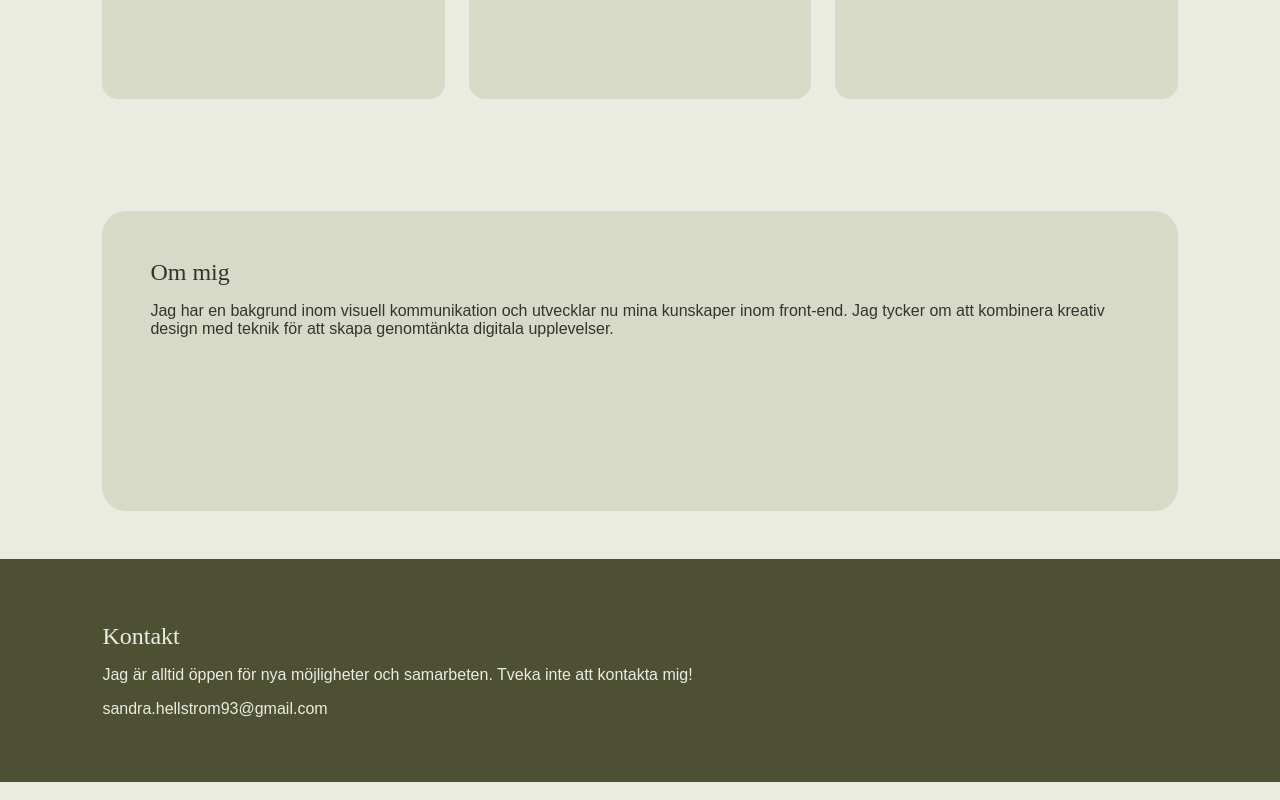
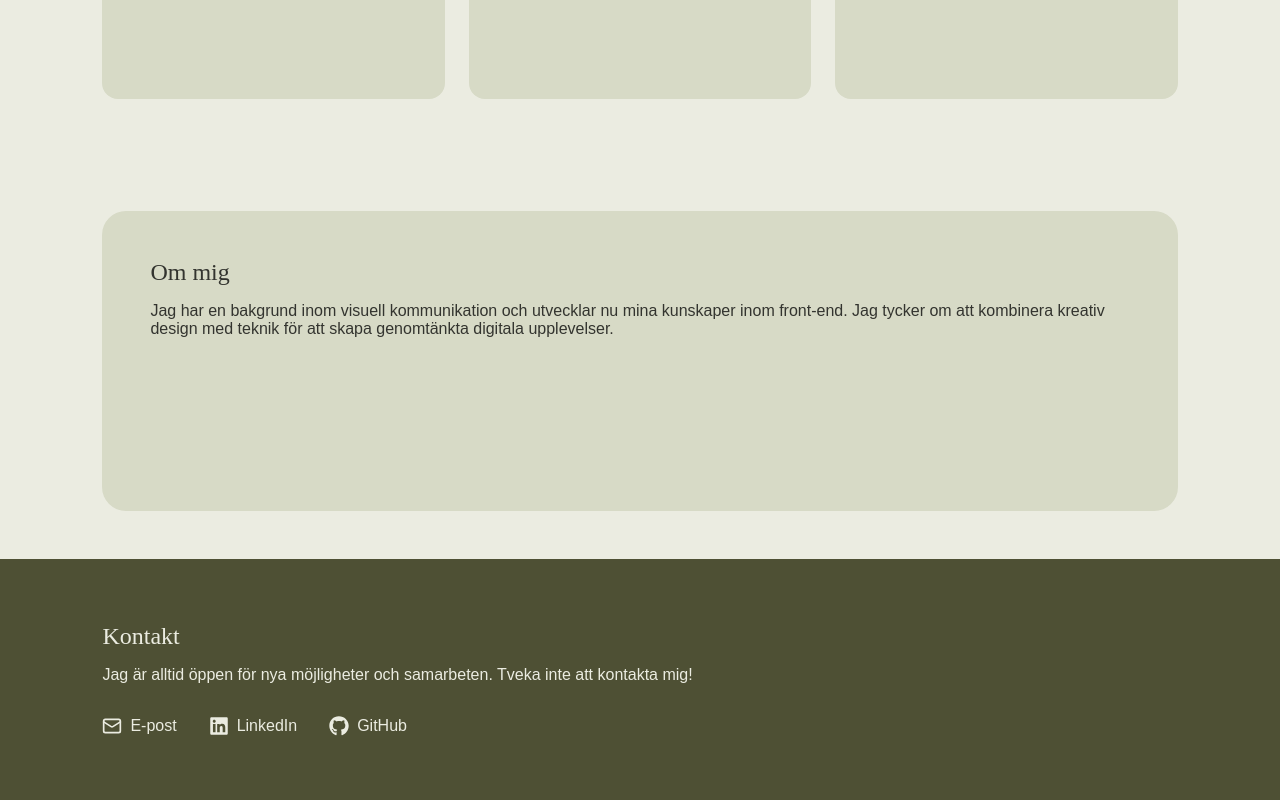
Before and after one commit to Saandrah/Portfolio, a React (Vite) app: page / in a window 1280 px wide. Shown: the part 1075-1875 px from the top of the page. Built offline with nearby package versions, Linux system fonts and the light colour scheme; a web font is replaced by a local one.

Commit message:
feat: add Projects component and update Contact section with icons; enhance styles for improved layout

```diff
--- a/package.json
+++ b/package.json
@@ -10,9 +10,11 @@
     "preview": "vite preview"
   },
   "dependencies": {
+    "lucide-react": "^1.57.0",
     "motion": "^14.0.0",
     "react": "^19.2.8",
-    "react-dom": "^19.2.8"
+    "react-dom": "^19.2.8",
+    "react-icons": "^5.7.0"
   },
   "devDependencies": {
     "@eslint/js": "^10.0.1",
--- a/src/App.css
+++ b/src/App.css
@@ -134,3 +134,17 @@ a {
   color: #ebece1;
   margin: 0;
 }
+
+.contact-links {
+  display: flex;
+  gap: 2rem;
+  align-items: center;
+  margin-top: 2rem;
+}
+
+.contact-link {
+  display: flex;
+  align-items: center;
+  gap: 0.5rem;
+  text-decoration: none;
+}
--- a/src/App.tsx
+++ b/src/App.tsx
@@ -2,7 +2,9 @@ import './App.css'
 
 import About from './components/about.tsx'
 import Contact from './components/contact.tsx'
+import Projects from './components/projects'
 import portrait from './assets/sandra-portrait.png'
+
 
 function App() {
   return (
@@ -49,18 +51,7 @@ function App() {
 />
   </div>
 </section>
- <section id="projekt" className="projects">
-        <h2>Mina projekt</h2>
-
-        <div className="project-grid">
-          <div className="project-card"></div>
-          <div className="project-card"></div>
-          <div className="project-card"></div>
-          <div className="project-card"></div>
-          <div className="project-card"></div>
-          <div className="project-card"></div>
-        </div>
-      </section>
+   <Projects />
    <About />
    <Contact />
 
--- a/src/components/contact.tsx
+++ b/src/components/contact.tsx
@@ -1,3 +1,6 @@
+import { Mail} from "lucide-react";
+import { FaLinkedin, FaGithub } from 'react-icons/fa';
+
 function Contact() {
 
     return (
@@ -5,9 +8,37 @@ function Contact() {
       <footer className="footer" id="kontakt">
         <h2>Kontakt</h2>
         <p>Jag är alltid öppen för nya möjligheter och samarbeten. Tveka inte att kontakta mig!</p>
-        <a href="mailto:sandra.hellstrom93@gmail.com" className="contact-link">
-          sandra.hellstrom93@gmail.com
-        </a>
+
+<div className="contact-links">
+  <a
+    href="mailto:sandra.hellstrom93@gmail.com"
+    className="contact-link"
+  >
+    <Mail size={20} />
+    <span>E-post</span>
+  </a>
+
+  <a
+    href="https://www.linkedin.com/in/sandra-hellstrom/"
+    className="contact-link"
+    target="_blank"
+    rel="noreferrer"
+  >
+ <FaLinkedin size={20} />
+    <span>LinkedIn</span>
+  </a>
+
+  <a
+    href="https://github.com/Saandrah"
+    className="contact-link"
+    target="_blank"
+    rel="noreferrer"
+  >
+    <FaGithub size={20} />
+    <span>GitHub</span>
+  </a>
+</div>
+
       </footer>
     </div>
   );
--- a/src/components/projects.tsx
+++ b/src/components/projects.tsx
@@ -0,0 +1,18 @@
+function Projects() {
+  return (
+    <section id="projekt" className="projects">
+      <h2>Mina projekt</h2>
+
+      <div className="project-grid">
+        <div className="project-card"></div>
+        <div className="project-card"></div>
+        <div className="project-card"></div>
+        <div className="project-card"></div>
+        <div className="project-card"></div>
+        <div className="project-card"></div>
+      </div>
+    </section>
+  );
+}
+
+export default Projects;
```
Also changed, not shown: 1 other file (tests, documents, lock files or other folders).
